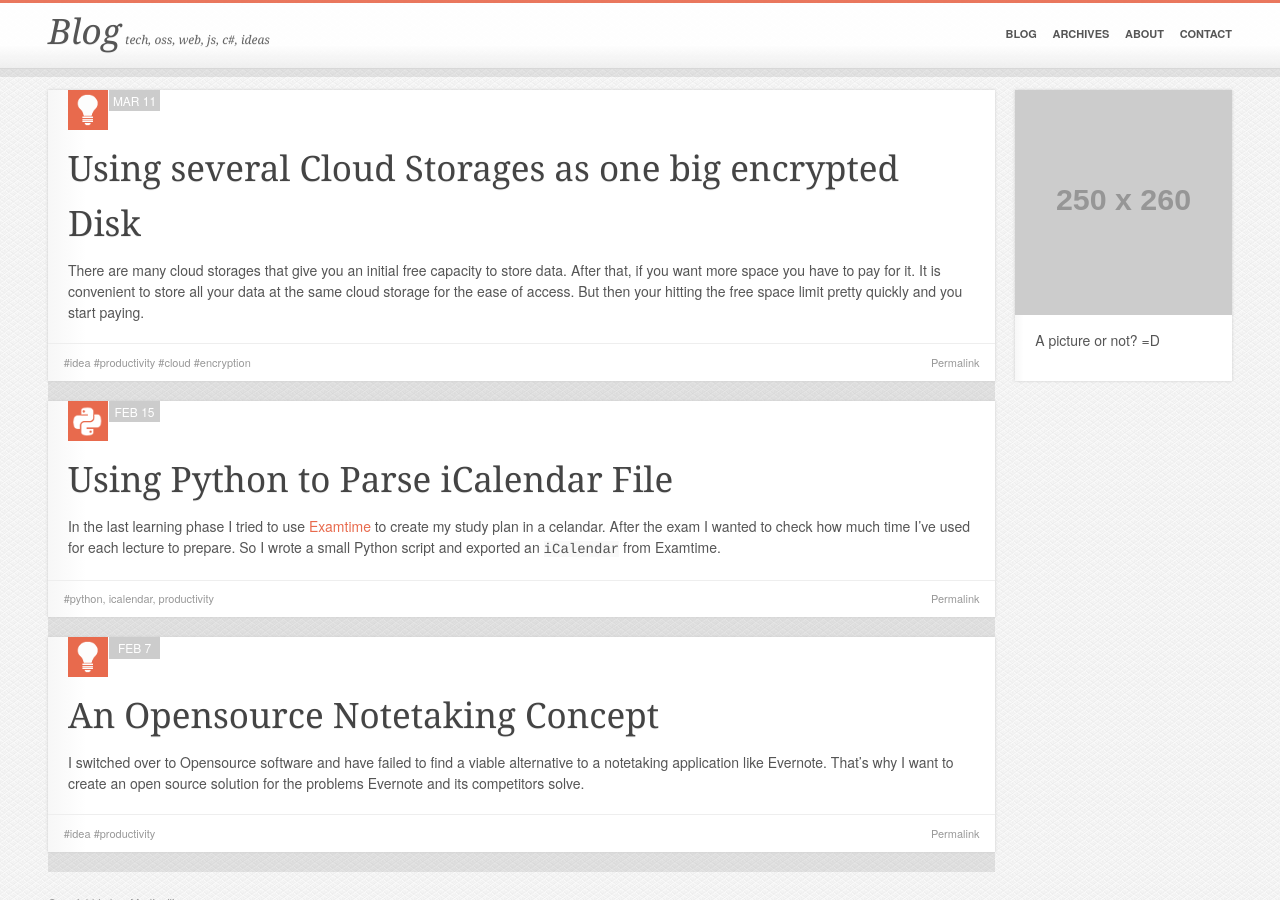
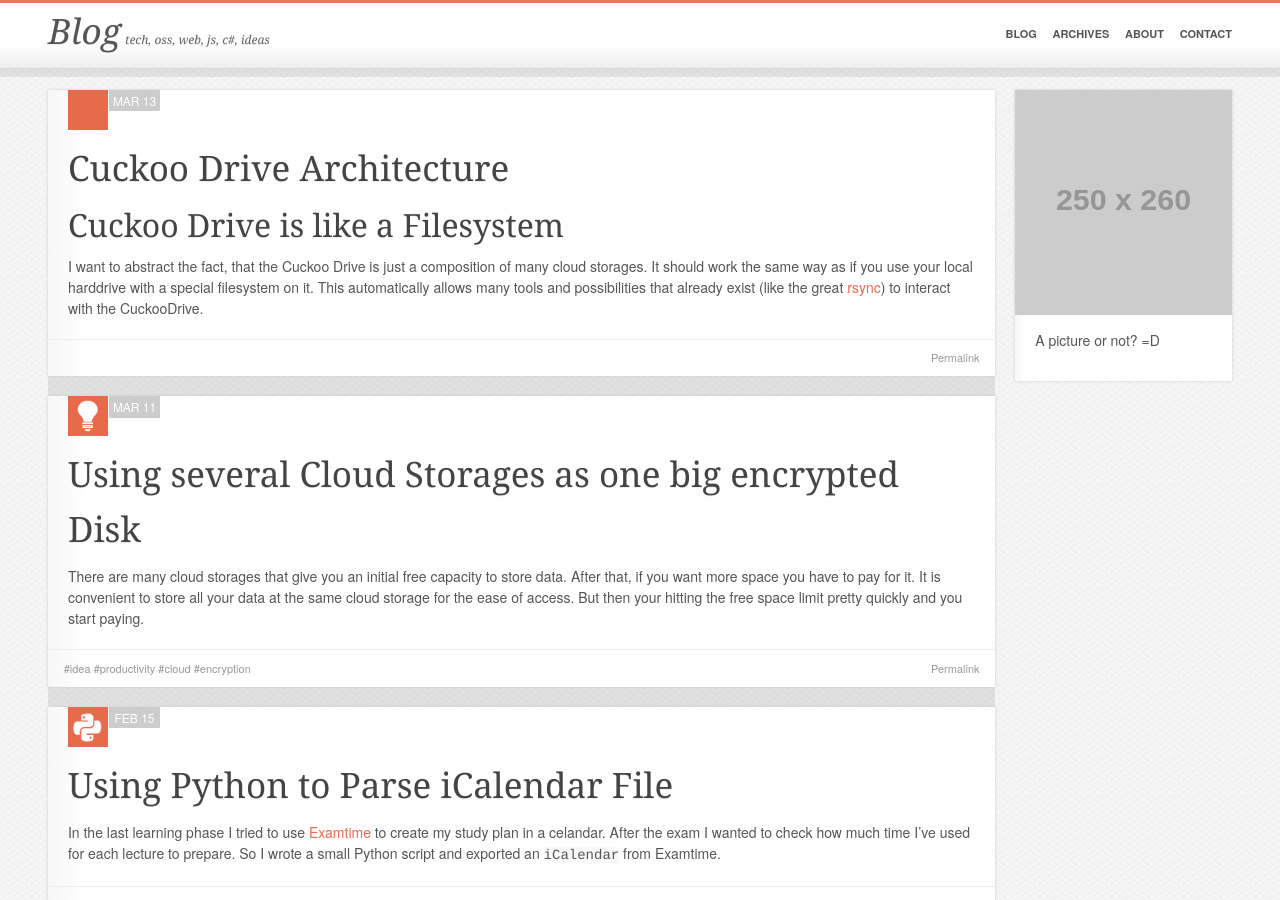
Before and after one commit to lukasmartinelli/lukasmartinelli.github.io, a Jekyll site: the page built from index.html, in a window 1280 px wide and 900 px high. Built offline with Jekyll 4.4.1, drawn with Linux system fonts in a browser that asks for light colours; Markdown is read by kramdown in place of the engine named in the settings; the list of posts is cut into pages by our own code; some of the changed lines change nothing that is shown.

Commit message:
Updated 2014-03-13-cuckoo-drive-architecture.md

```diff
--- a/_posts/2014-03-13-cuckoo-drive-architecture.md
+++ b/_posts/2014-03-13-cuckoo-drive-architecture.md
@@ -1,6 +1,6 @@
 ---
 layout: post
-published: false
+published: true
 ---
 
 ## Cuckoo Drive is like a Filesystem
@@ -14,3 +14,8 @@
 ![Cuckoo Drive Architecture](/media/cuckoo_drive_architecture.png)
 
 ## Concrete Implementation
+I don't want to deal with too many problems at one time, that is why the Cuckoo Drive consists out of many layers (where you can later plugin things like encryption and redundancy).
+One problem is, that we need many small files because most cloud storages have a maximum file size limit. It is also better to deal with many small files for caching and bandwidth reasons. But I don't want to deal constantly with the fact that one file actually consinsts of several smaller files, the PartedFS implementation will take care of this. For users it will look as if it is a single file, but behind the scenes they are splitted into many files.
+The MultiFS takes care of distributing the many files equally on many other remote filesystems.
+
+![Cuckoo Drive Implementation](/media/cuckoo_drive_implementation.png)
```
